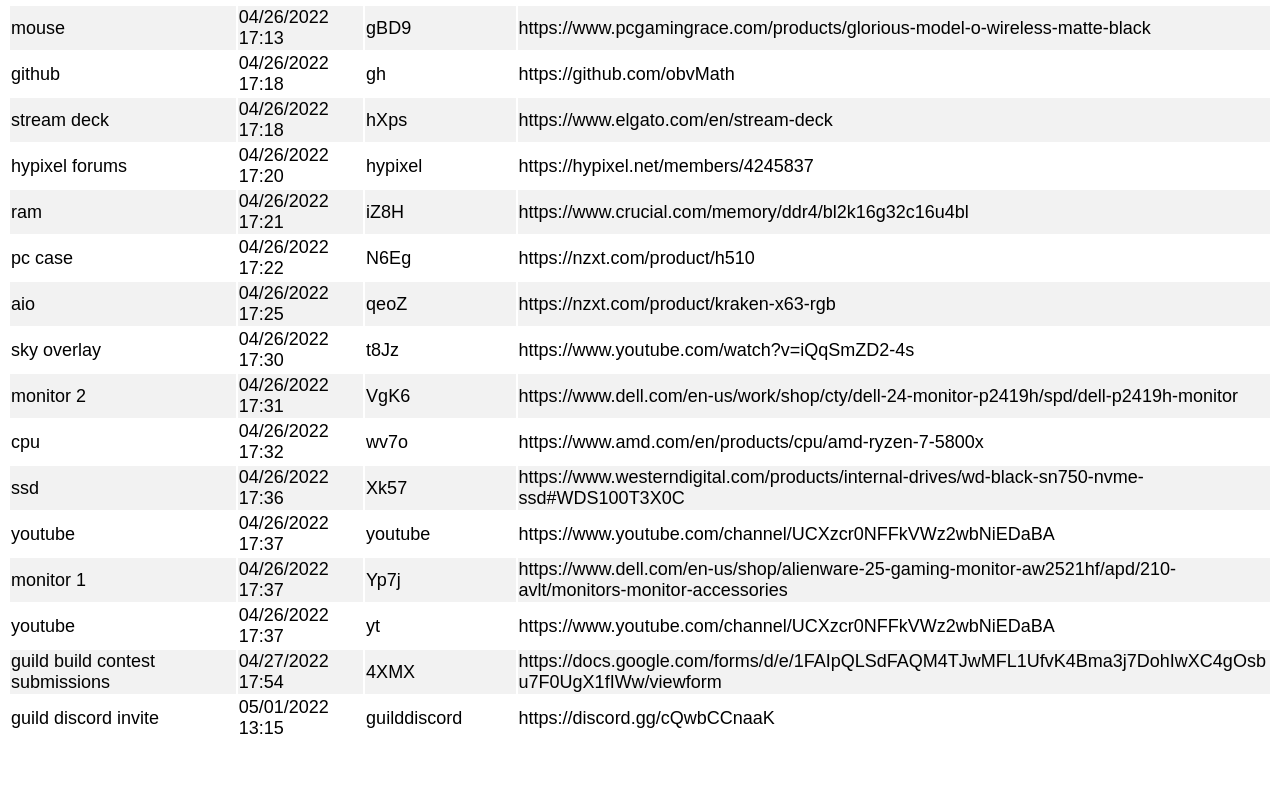
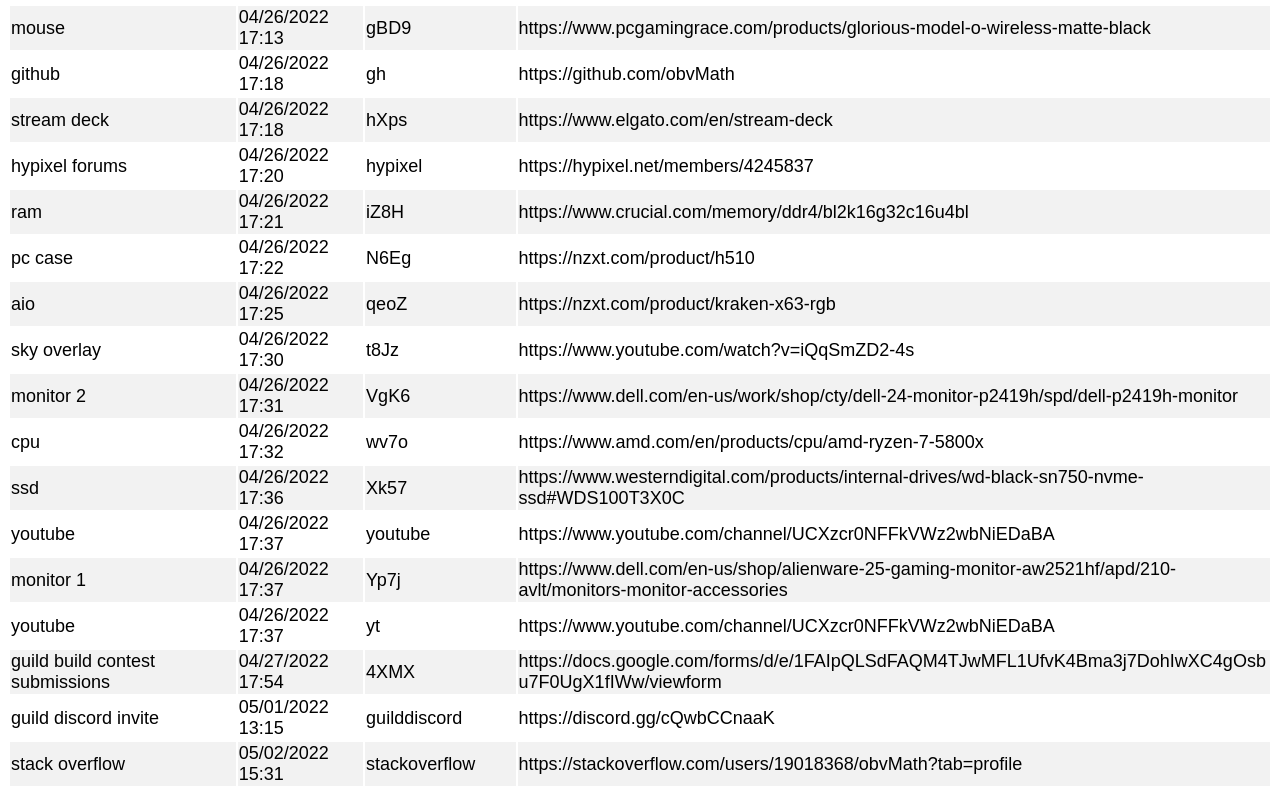
Before and after one commit to obvMath/l.obvMath.com, a plain HTML site: page links/index.html in a window 1280 px wide. Shown: the part 415-1211 px from the top of the page. Before the commit the page ends 1165 px from the top, so only its background shows below. Drawn offline with Linux system fonts and the light colour scheme.

Commit message:
Added https://x.obvMath.com/stackoverflow

```diff
--- a/links/index.html
+++ b/links/index.html
@@ -178,3 +178,9 @@
             <td>guilddiscord</td>
             <td><a href="https://discord.gg/cQwbCCnaaK" target="_blank">https://discord.gg/cQwbCCnaaK</a></td>
         </tr>
+        <tr>
+            <td>stack overflow</td>
+            <td>05/02/2022 15:31</td>
+            <td>stackoverflow</td>
+            <td><a href="https://stackoverflow.com/users/19018368/obvMath?tab=profile" target="_blank">https://stackoverflow.com/users/19018368/obvMath?tab=profile</a></td>
+        </tr>
```
Also changed, not shown: stackoverflow/index.html (added, +1 -0 lines).
